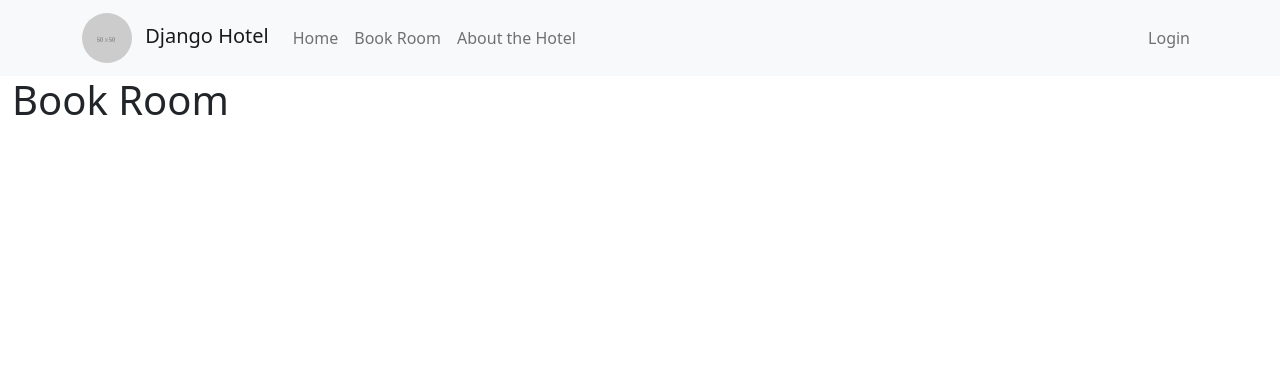
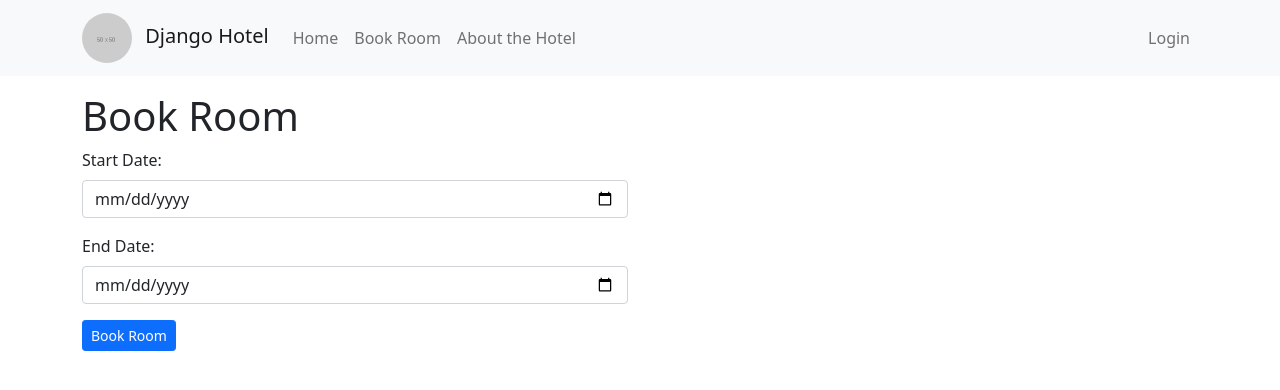
Before and after one commit to majormunky/DjangoHotel, a Django app: page /book-room/ in a window 1280 px wide. Shown: the top 390 px of the page. Run offline with Django 3.2, Linux system fonts and the light colour scheme.

Commit message:
Added initial form to book a room

```diff
--- a/booking/templates/booking/book-room.html
+++ b/booking/templates/booking/book-room.html
@@ -1,7 +1,25 @@
 {% extends "base.html" %}
 
+{% block container_class %}container{% endblock %}
+
 {% block content %}
-<h1>Book Room</h1>
+<div class="row mt-3">
+    <div class="col-lg-6 col-sm-12">
+        <h1>Book Room</h1>
+        <form action="." method="POST">
+            <div class="mb-3">
+                <label class="form-label">Start Date:</label>
+                <input type="date" name="start-date" class="form-control">
+            </div>
+            <div class="mb-3">
+                <label class="form-label">End Date:</label>
+                <input type="date" name="end-date" class="form-control">
+            </div>
+            <button class="btn btn-primary btn-sm" type="submit">Book Room</button>
+        </form>
+    </div>
+</div>
+
 {% endblock %}
 
 {% block page_scripts %}
--- a/templates/base.html
+++ b/templates/base.html
@@ -43,7 +43,7 @@
             </div>
         </div>
     </nav>
-    <div class="container-fluid">
+    <div class="{% block container_class %}container-fluid{% endblock %}">
         {% block content %}{% endblock %}
     </div>
 
```
